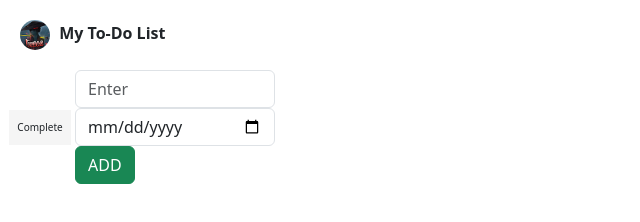
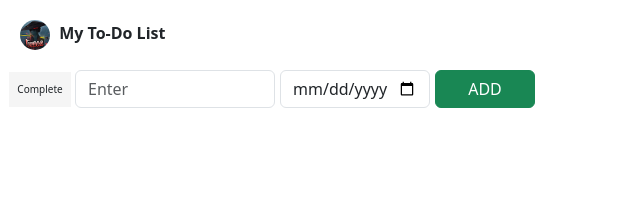
Before and after one commit to Damarwendha/Javascript, a plain HTML site: page TodoList/index.html in a window 1280 px wide. Shown: the whole page, without its empty margins (0-640 px from the left). Drawn offline with nearby package versions, Linux system fonts and the light colour scheme.

Commit message:
Form Submit Required

```diff
--- a/TodoList/style.css
+++ b/TodoList/style.css
@@ -7,10 +7,17 @@ body {
 
 .grid-container {
   display: grid;
-  grid-template-columns: 50px 200px 150px 100px ;
+  grid-template-columns: 50px 450px ;
   row-gap: 10px;
   column-gap: 5px;
   margin-top: 20px;
+}
+form{
+  display: grid;
+  grid-template-columns: 200px 150px 100px ;
+  row-gap: 10px;
+  column-gap: 5px;
+
 }
 
 .output {
```
